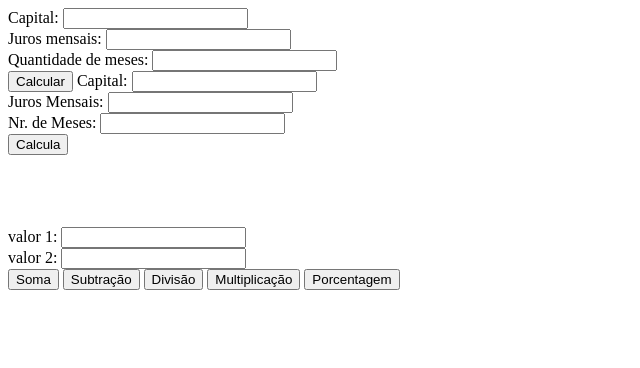
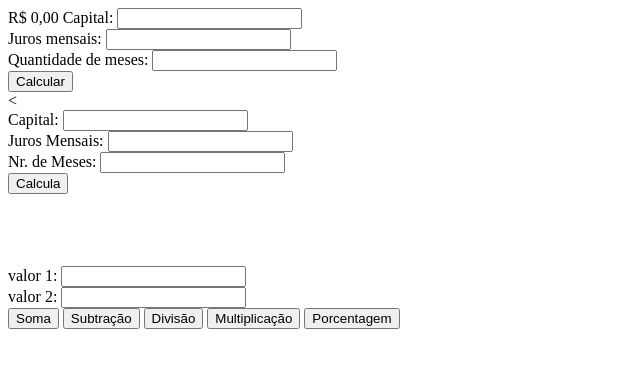
Before and after one commit to analusvardi/primeirog_3t, a plain HTML site: page index.html in a window 1280 px wide. Shown: the whole page, without its empty margins (0-640 px from the left). Drawn offline with Linux system fonts and the light colour scheme.

Commit message:
Update index.html

```diff
--- a/index.html
+++ b/index.html
@@ -7,12 +7,22 @@
     <title>Primeiro G</title>
     <script src="estudo.js"></script>
 </head>
+
+
 <body>
+   <div  class="calc">
+     <div id="spTotal">
+       <span id="total">R$ 0,00</span>
 
     Capital: <input id="capital" type="text"><br>
     Juros mensais: <input id="juros" type="text"><br>
     Quantidade de meses: <input id="meses" type="text"><br>
     <button onclick="total()">Calcular</button>
+    <div id="splista"><
+        <span id="listaMes"></span>
+    <div/>
+   <div/>
+
 
 </body>
 </html>
```
